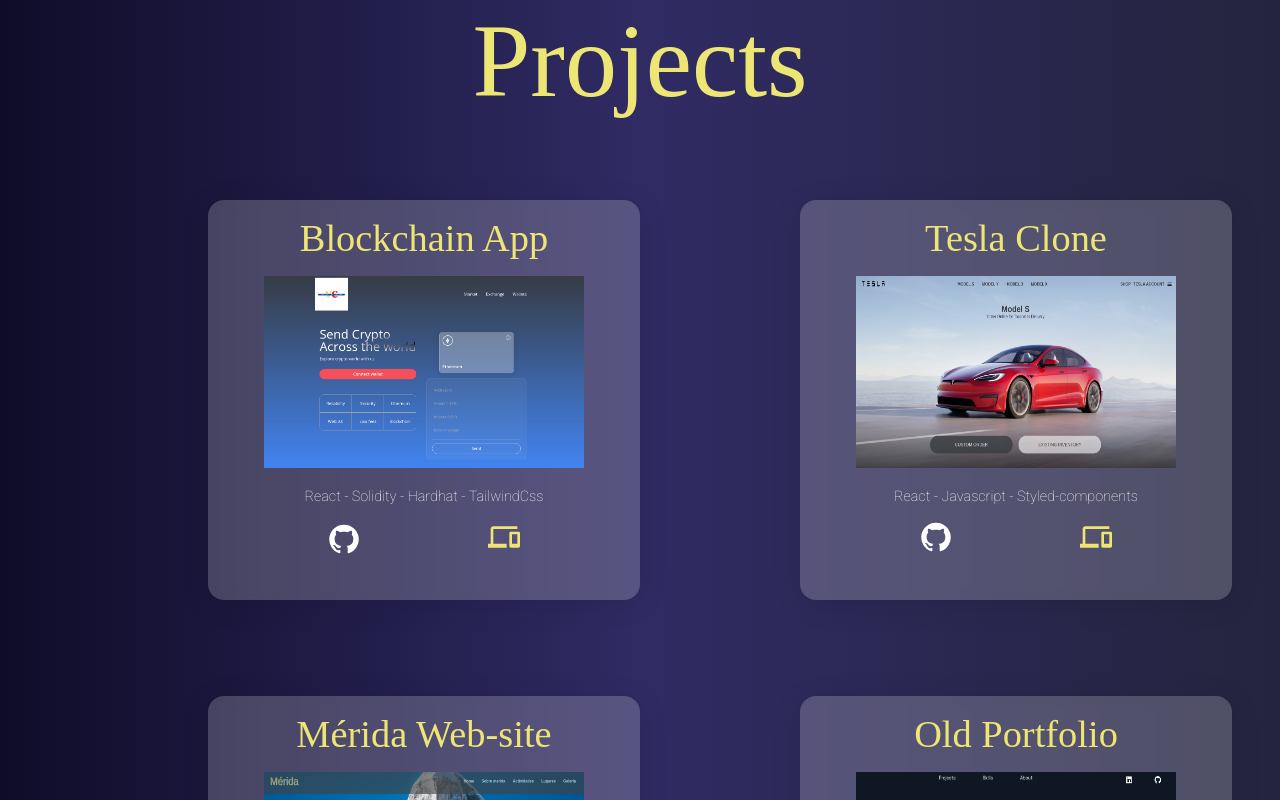
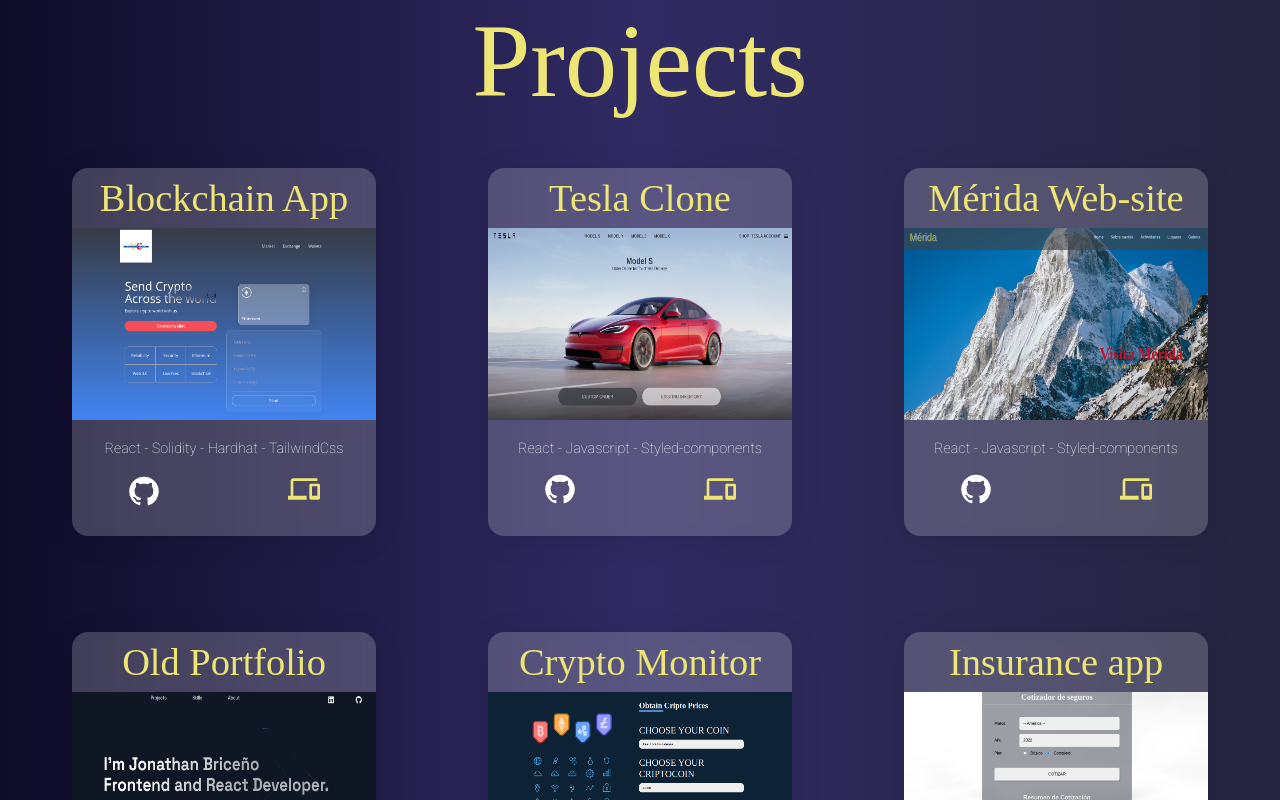
Before and after one commit to brimanz/personal_portfolio-2023, a React (Vite) app: page / in a window 1280 px wide. Shown: the part 2640-3440 px from the top of the page. Built offline with nearby package versions, Linux system fonts and the light colour scheme; a web font is replaced by a local one.

Commit message:
adding new dev icons and some styles

```diff
--- a/src/components/about/About.jsx
+++ b/src/components/about/About.jsx
@@ -56,8 +56,8 @@
 
 				<SpaceContainer>
 					<Titles>Learning</Titles>
-          			<SkillsIcons src="https://cdn.jsdelivr.net/gh/devicons/devicon/icons/csharp/csharp-plain.svg" title="cSharp"/>
-          			<SkillsIcons src="https://cdn.jsdelivr.net/gh/devicons/devicon/icons/dotnetcore/dotnetcore-original.svg" title="dotNet"/>
+            		<SkillsIcons src="https://cdn.jsdelivr.net/gh/devicons/devicon/icons/python/python-original.svg" title="python"/>
+          			<SkillsIcons src="https://cdn.jsdelivr.net/gh/devicons/devicon/icons/django/django-plain.svg" title="django"/>
 				</SpaceContainer>
 			</SkillsContainer>
 
--- a/src/components/projects/Projects.jsx
+++ b/src/components/projects/Projects.jsx
@@ -121,14 +121,14 @@
 	}
 `;
 const WorksContainer = styled.div`
-	margin: 2rem 8rem;
+	margin: auto 1rem;
 	display: grid;
-	grid-template-columns: repeat(2, 1fr);
+	grid-template-columns: repeat(3, 1fr);
 
 	@media (max-width: 980px){
 		margin: 2rem auto;
 		display: grid;
-		grid-template-columns: repeat(1, 1fr);
+		grid-template-columns: repeat(2, 1fr);
 	}
 
 	@media (max-width: 479px){
@@ -138,9 +138,9 @@
 	}
 `;
 const ProjectContainer = styled.div`
-	margin: 3rem 5rem;
-	width: 27rem;
-	height: 25rem;
+	margin: 3rem auto;
+	width: 19rem;
+	height: 23rem;
 
 	background: rgba(255, 255, 255, 0.2);
 	border-radius: 16px;
@@ -148,10 +148,15 @@
 	backdrop-filter: blur(5px);
 	-webkit-backdrop-filter: blur(5px);
 
+	@media (max-width: 980px){
+		margin: 2rem;
+		width: 17rem;
+		height: 20rem;
+	}
+
 	@media (max-width: 479px){
-		margin: 4rem 0;
-		width: 13rem;
-		height: 20rem;
+		width: 20rem;
+		height: 23rem;
 	}
 `;
 const ProjectTitle = styled.h2`
@@ -159,19 +164,24 @@
 	font-family: 'Island Moments', cursive;
 	font-weight: 400;
 	color: #EDE574;
-	margin: 1rem;
+	margin: 0.5rem;
 
 	@media (max-width: 479px){
 		font-size: 1.4rem;
 	}
 `;
 const ProjectImage = styled.img`
-	width: 20rem;
+	width: 19rem;
 	height: 12rem;
 
+	@media (max-width: 980px){
+		width: 17rem;
+		height: 10rem;
+	}
+
 	@media (max-width: 479px){
-		width: 13rem;
-		height: 10rem;
+		width: 18rem;
+		height: 12rem;
 	}
 `;
 const LinksContainer = styled.div`
@@ -180,7 +190,7 @@
 	justify-content: center;
 
 	@media (max-width: 479px){
-		margin: 1.2rem 0;
+		margin: 1.4rem 0;
 	}
 `;
 const LinkItems = styled(PhonelinkIcon)`
@@ -195,9 +205,13 @@
 		color: #ffffff;
 	}
 
+	@media (max-width: 980px){
+		font-size: 1.4rem;
+	}
+
 	@media (max-width: 479px){
-		font-size: 1.2rem;
-		margin: 0 1.3rem;
+		font-size: 1.6rem;
+		margin: 0 1.5rem;
 	}
 `;
 const LinkItems2 = styled(GitHubIcon)`
@@ -212,9 +226,13 @@
 		color: #EDE574;
 	}
 
+	@media (max-width: 980px){
+		font-size: 1.4rem;
+	}
+
 	@media (max-width: 479px){
-		font-size: 1.2rem;
-		margin: 0 1.3rem;
+		font-size: 1.6rem;
+		margin: 0 1.5rem;
 	}
 `;
 const ProjectText = styled.p`
@@ -224,6 +242,6 @@
 	width: 100%;
 
 	@media (max-width: 479px){
-		font-size: 0.8rem;
+		font-size: 1rem;
 	}
 `;
```
